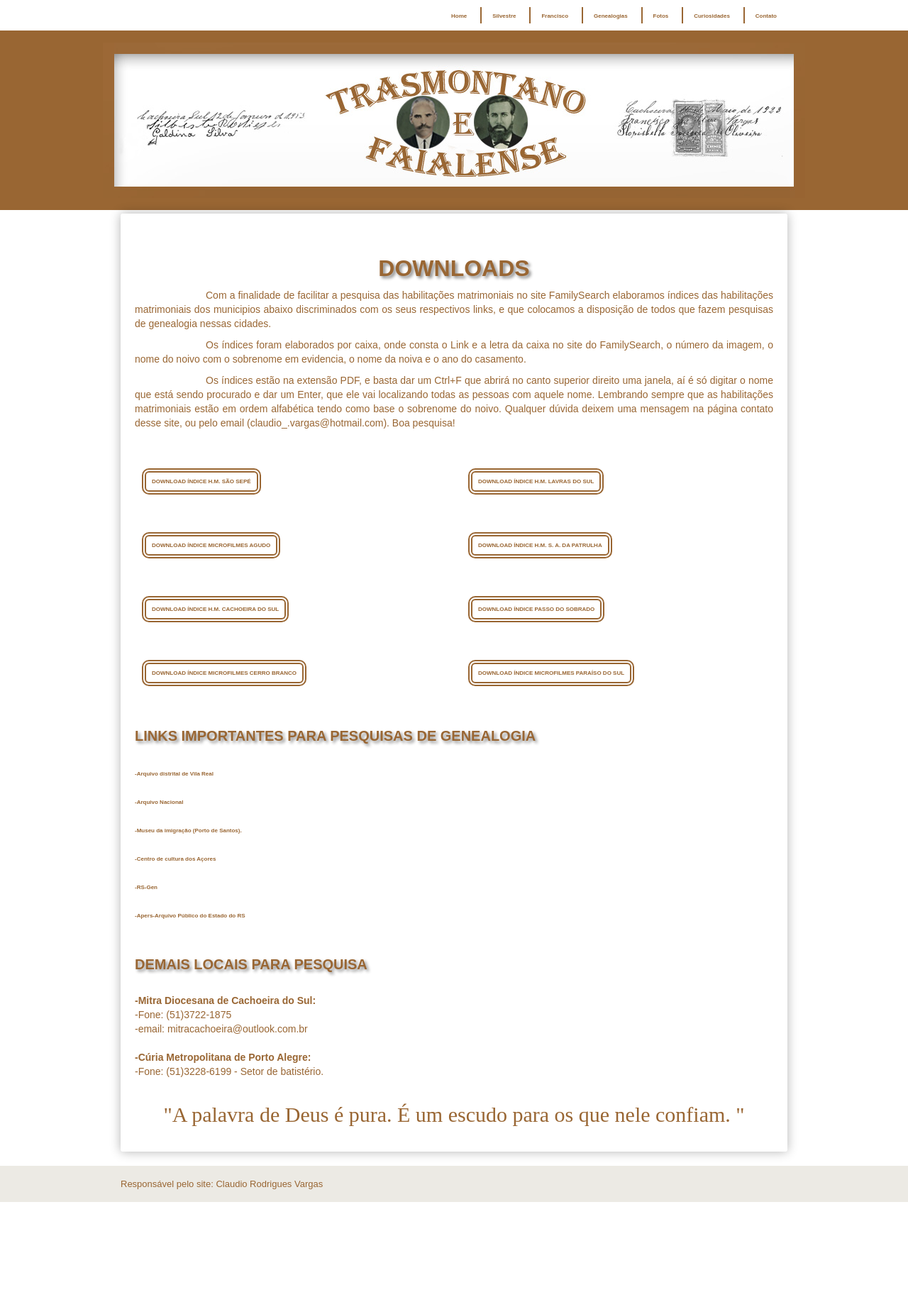
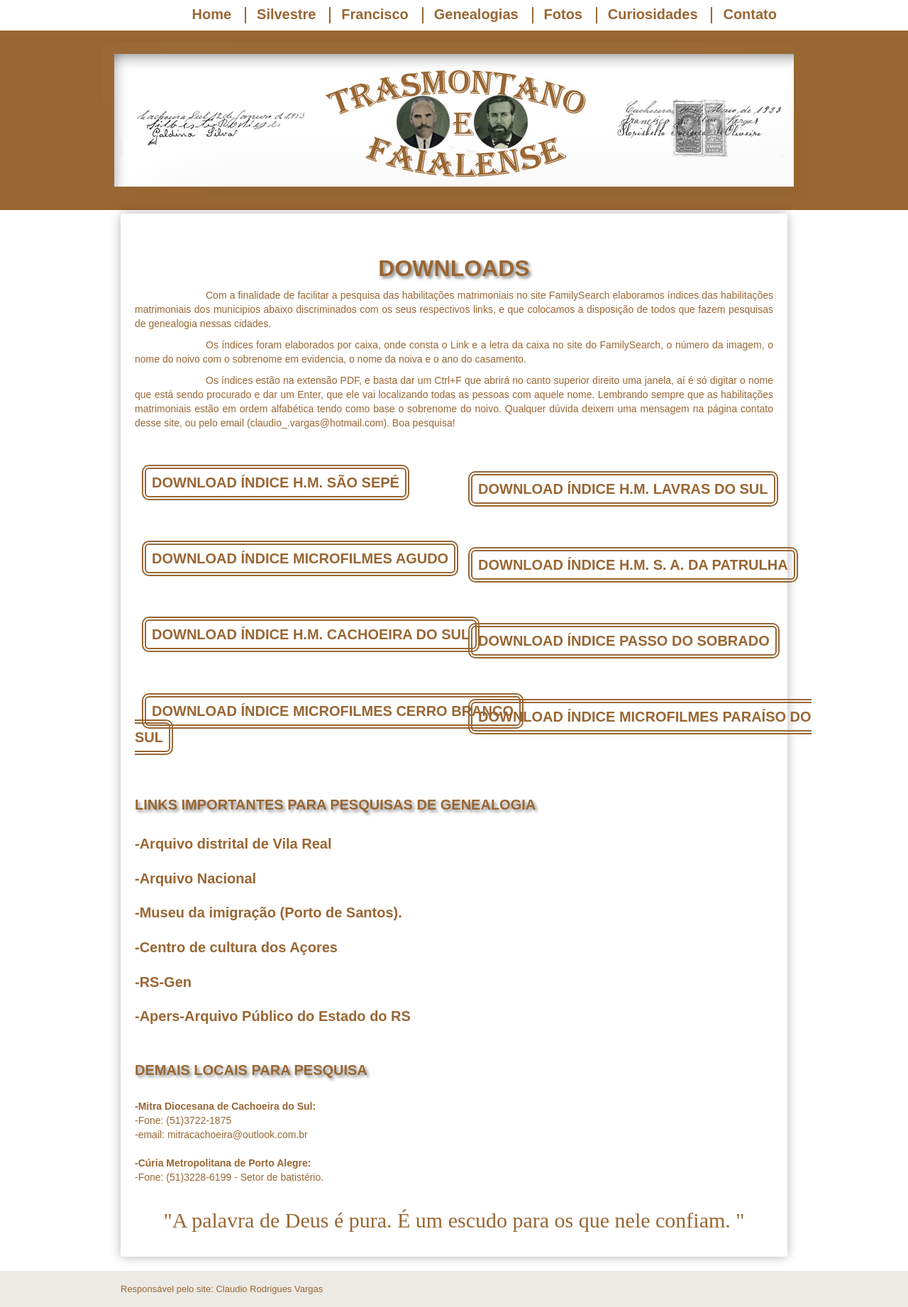
Before and after one commit to claudiovargas1955/claudiovargas1955.github.io, a Jekyll site: the page built from _pages/downloads.html, in a window 1280 px wide. Shown: the whole page at 71% size. Built offline with Jekyll 4.4.1, drawn with Linux system fonts in a browser that asks for light colours; some web fonts are replaced; before the commit the page ends 1694 px from its top, so only the background shows below that.

Commit message:
Update downloads.html

```diff
--- a/_pages/downloads.html
+++ b/_pages/downloads.html
@@ -10,7 +10,7 @@ title:  "DOWNLOADS"
 a{text-decoration:none;
 	    color:#996633;
       font-weight: bold;
-      font-size: 8px;
+      font-size: 20px;
 		    }
 a:hover{text-decoration:underline;
 	color:#330000;
```
